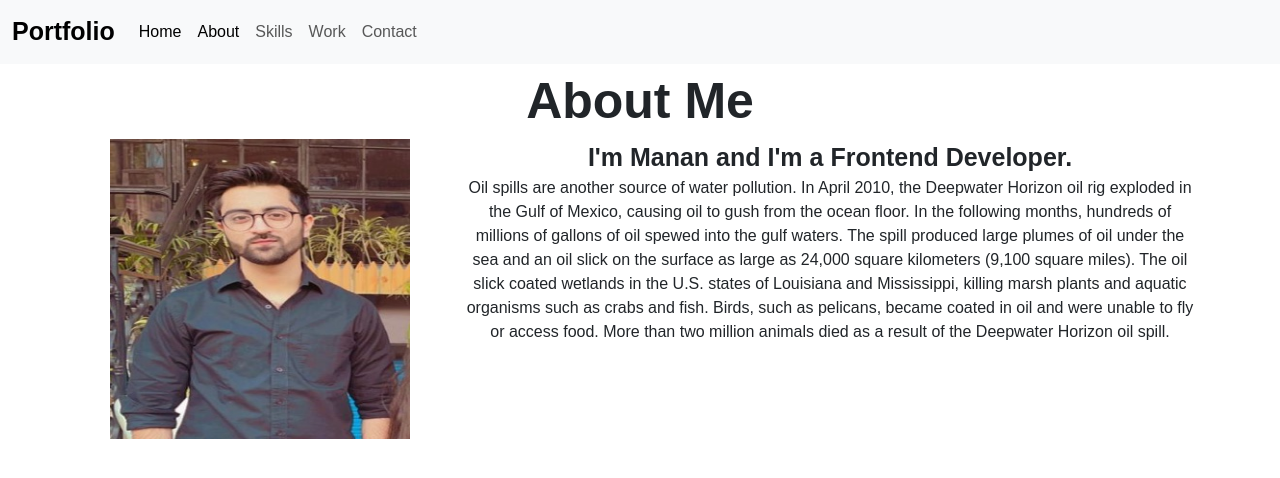
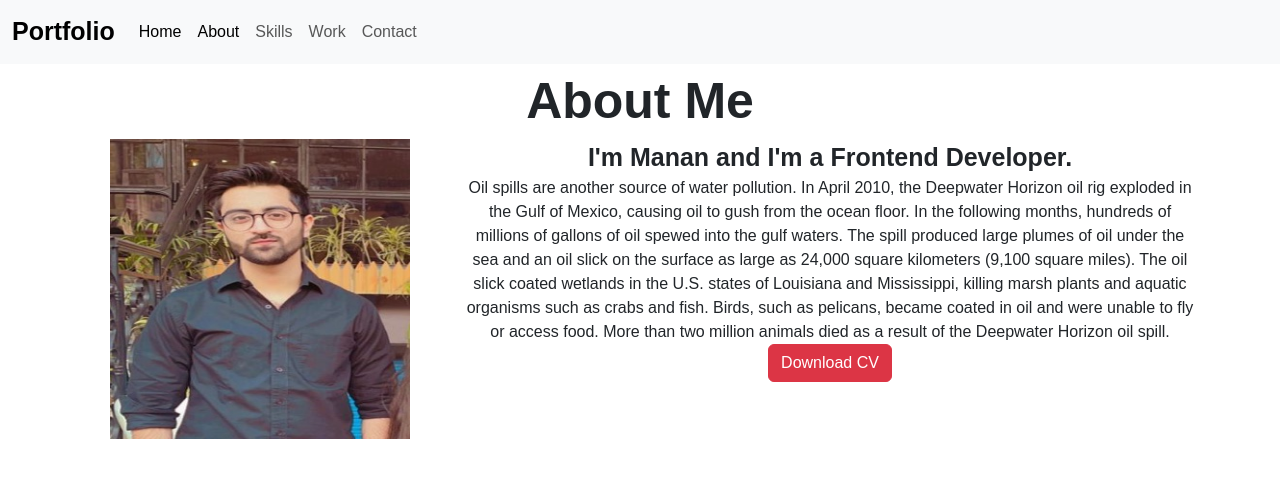
Before and after one commit to Manan-Kataria/My-Portfolio, an Angular app: page /about in a window 1280 px wide. Shown: the top 478 px of the page. Built offline with nearby package versions, Linux system fonts and the light colour scheme.

Commit message:
download cv functionality added

```diff
--- a/src/app/about/about.component.html
+++ b/src/app/about/about.component.html
@@ -12,6 +12,9 @@
                 <div>
                     {{ aboutMe.details }}
                 </div>
+                <div class="buttons">
+                    <button (click)="downloadFunc()" class="btn btn-danger">Download CV</button>
+                </div>
             </div>
         </div>
     </div>
--- a/src/app/about/about.component.ts
+++ b/src/app/about/about.component.ts
@@ -15,4 +15,13 @@ export class AboutComponent implements OnInit {
   ngOnInit(): void {
   }
 
+  downloadFunc(){
+    var anchor : any = document.createElement('a');
+    anchor.setAttribute('href','../../assets/documents/MyCV.pdf');
+    anchor.setAttribute('download','');
+    document.body.appendChild(anchor);
+    anchor.click();
+    anchor.parentNode.removeChild(anchor);
 }
+
+}
--- a/src/app/contact/contact.component.html
+++ b/src/app/contact/contact.component.html
@@ -18,7 +18,7 @@
                     <div>
                         <i (click)="iconClicked('facebook')" class="bi bi-facebook icons"></i>
                         <i (click)="iconClicked('linkedin')" class="bi bi-linkedin icons"></i>
-                        <i (click)="iconClicked('twitter')" class="bi bi-twitter icons"></i>
+                        <i (click)="iconClicked('instagram')" class="bi bi-instagram icons"></i>
                     </div>
                 </div>
                 <div class="col-md-6">
--- a/src/app/contact/contact.component.ts
+++ b/src/app/contact/contact.component.ts
@@ -27,6 +27,11 @@ export class ContactComponent implements OnInit {
       "property": "Email",
       "value": "katariamanan1997@gmail.com",
       "icon": "bi bi-envelope-fill"
+    },
+    {
+      "property": "Phone",
+      "value": "9643778784",
+      "icon": "bi bi-telephone-fill"
     }
   ]
   ngOnInit(): void {
--- a/src/app/home/home.component.css
+++ b/src/app/home/home.component.css
@@ -30,3 +30,8 @@
     border: 1px solid white;
     border-radius: 10px;
 }
+
+.icons{
+    font-size: 30px;
+    margin-top: 100px;
+}
--- a/src/app/home/home.component.html
+++ b/src/app/home/home.component.html
@@ -1,5 +1,10 @@
 <div class="container">
     <div class="row">
+        <div class="col-md-1">
+            <div class="row"><i (click)="iconClicked('facebook')" class="bi bi-facebook icons"></i></div>
+            <div class="row"><i (click)="iconClicked('linkedin')" class="bi bi-linkedin icons"></i></div>
+            <div class="row"><i (click)="iconClicked('instagram')" class="bi bi-instagram icons"></i></div>
+        </div>
         <div class="col-md-6">
             <div class="infoContainer">
                 <div class="infoContainer2">
@@ -8,12 +13,12 @@
                     <div class="about">{{ user.about }}</div>
                     <br/>
                     <div class="buttons">
-                        <button class="btn btn-danger">{{ user.btn1_text }}</button>
+                        <button (click)="downloadFunc()" class="btn btn-danger">{{ user.btn1_text }}</button>
                     </div>
                 </div>
             </div>
         </div>
-        <div class="col-md-6">
+        <div class="col-md-5">
             <div>
                 <img style="margin-top : 60px" class="myimg" src="../../assets/images/about.JPG">
             </div>
--- a/src/app/home/home.component.ts
+++ b/src/app/home/home.component.ts
@@ -16,4 +16,16 @@ export class HomeComponent implements OnInit {
   ngOnInit(): void {
   }
 
+  iconClicked(site: any){
+    console.log(`${site} clicked`);
+  }
+
+  downloadFunc(){
+    var anchor : any = document.createElement('a');
+    anchor.setAttribute('href','../../assets/documents/MyCV.pdf');
+    anchor.setAttribute('download','');
+    document.body.appendChild(anchor);
+    anchor.click();
+    anchor.parentNode.removeChild(anchor);
 }
+}
```
Also changed, not shown: 1 other file (tests, documents, lock files or other folders).
